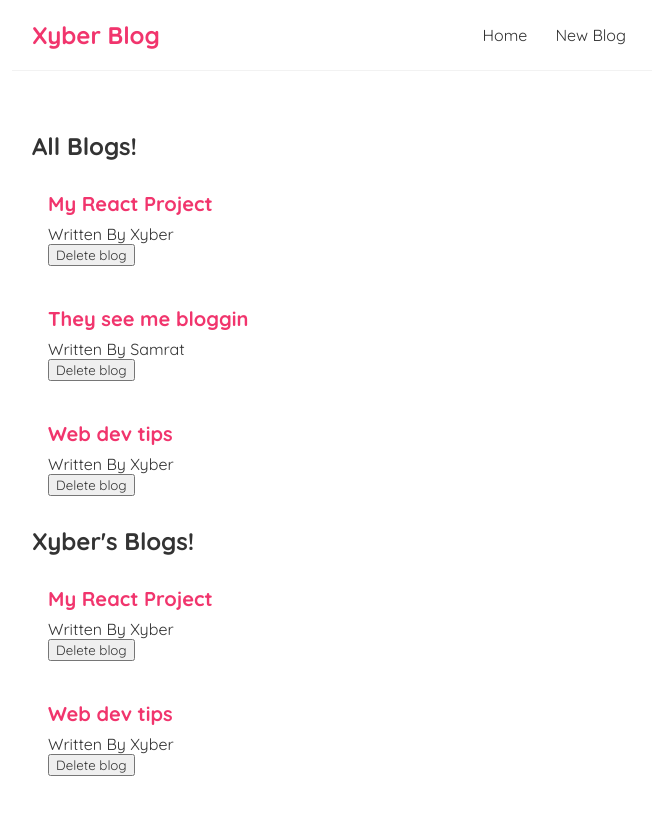
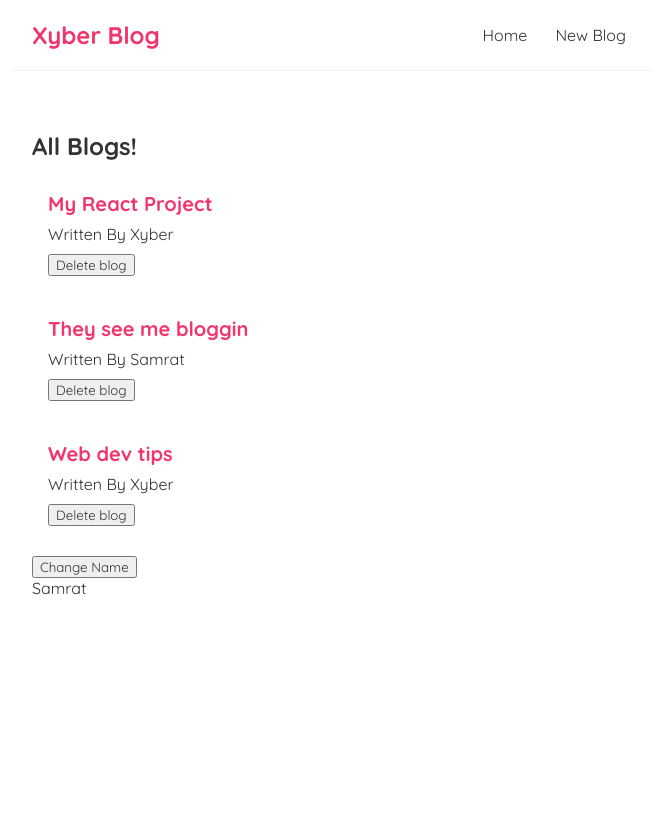
Before and after one commit to xybercommander/xyber-blog-react, a React (Create React App) app: page / in a window 1280 px wide. Shown: the top 814 px of the page, without its empty margins (308-964 px from the left). Built offline with nearby package versions, Linux system fonts and the light colour scheme; the HTML template or start-up script is replaced by a standard one.

Commit message:
used useEffect and its dependencies

```diff
--- a/src/BlogList.js
+++ b/src/BlogList.js
@@ -6,7 +6,7 @@ const BlogList = ({ blogs, title, handleDelete }) => {
                 <div className="blog-preview" key={blog.id}>
                     <h2>{ blog.title }</h2>
                     <p>Written By { blog.author }</p>
-                    <button onClick={() => handleDelete(blog.id)}>Delete blog</button>
+                    <button className="deleteButton" onClick={() => handleDelete(blog.id)}>Delete blog</button>
                 </div>
             )) }
         </div>
--- a/src/Home.js
+++ b/src/Home.js
@@ -1,4 +1,4 @@
-import { useState } from 'react';
+import { useState, useEffect } from 'react';
 import BlogList from './BlogList';
 
 const Home = () => {
@@ -13,6 +13,12 @@ const Home = () => {
         setBlogs(newBlogs);
     }
 
+    const [name, setName] = useState('Samrat');
+
+    useEffect(() => {
+        console.log(blogs);
+    }, [name])
+
     return (
         <div className="home">
             <BlogList
@@ -20,10 +26,8 @@ const Home = () => {
                 title={'All Blogs!'}
                 handleDelete={handleDelete}
             /> {/* All the blogs */}
-            <BlogList
-                blogs={blogs.filter((blog) => blog.author === 'Xyber')}
-                title={'Xyber\'s Blogs!'}
-            /> {/* Using filter mehtod to only output the blogs with author as 'Xyber' */}
+            <button onClick={() => setName(name === 'Xyber' ? 'Samrat':'Xyber')}>Change Name</button>
+            <p>{ name }</p>
         </div>
     );
 }
--- a/src/index.css
+++ b/src/index.css
@@ -48,3 +48,7 @@
   color: #f1356d;
   margin-bottom: 8px;
 }
+
+.deleteButton {
+  margin-top: 10px;
+}
```
